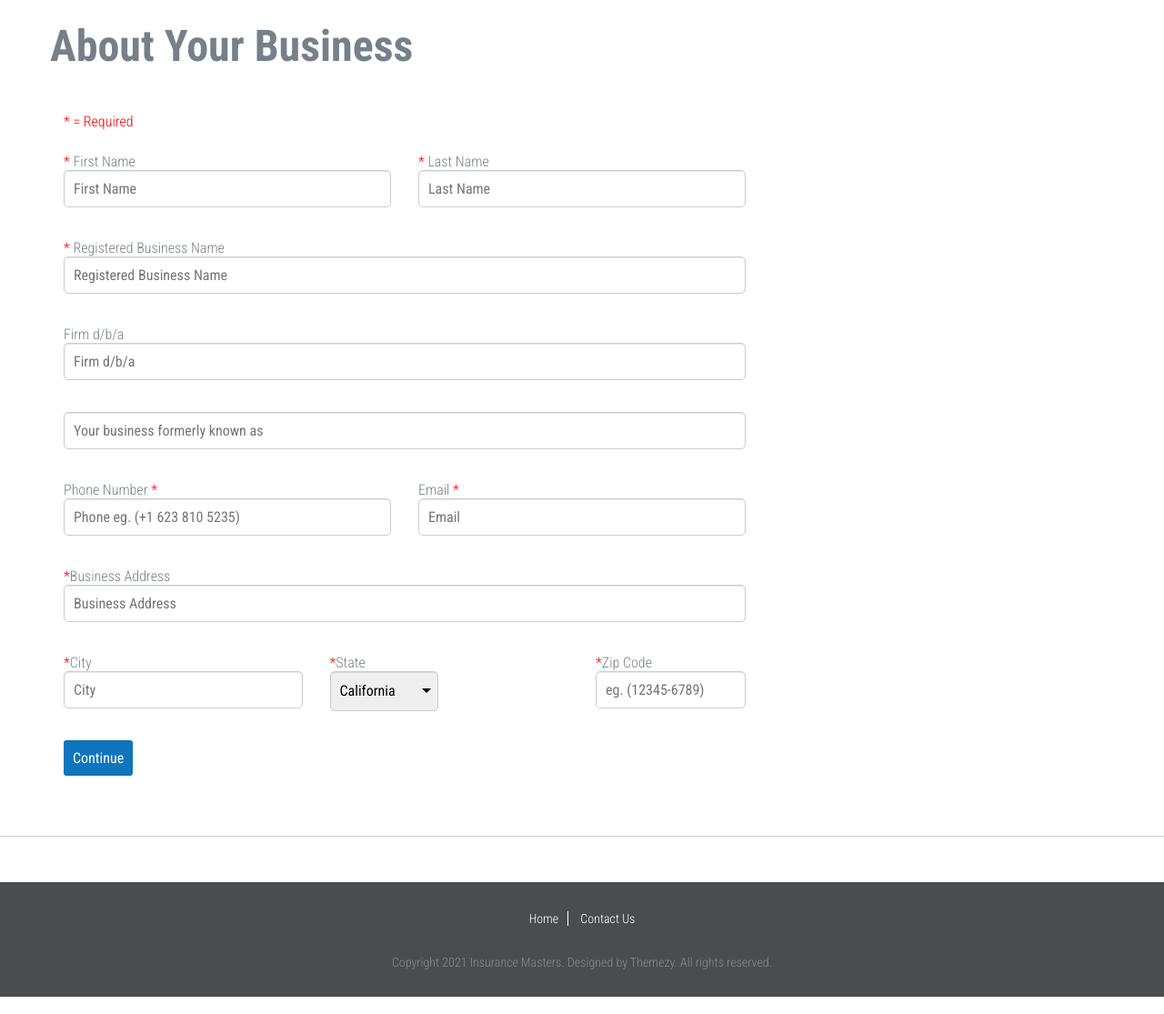
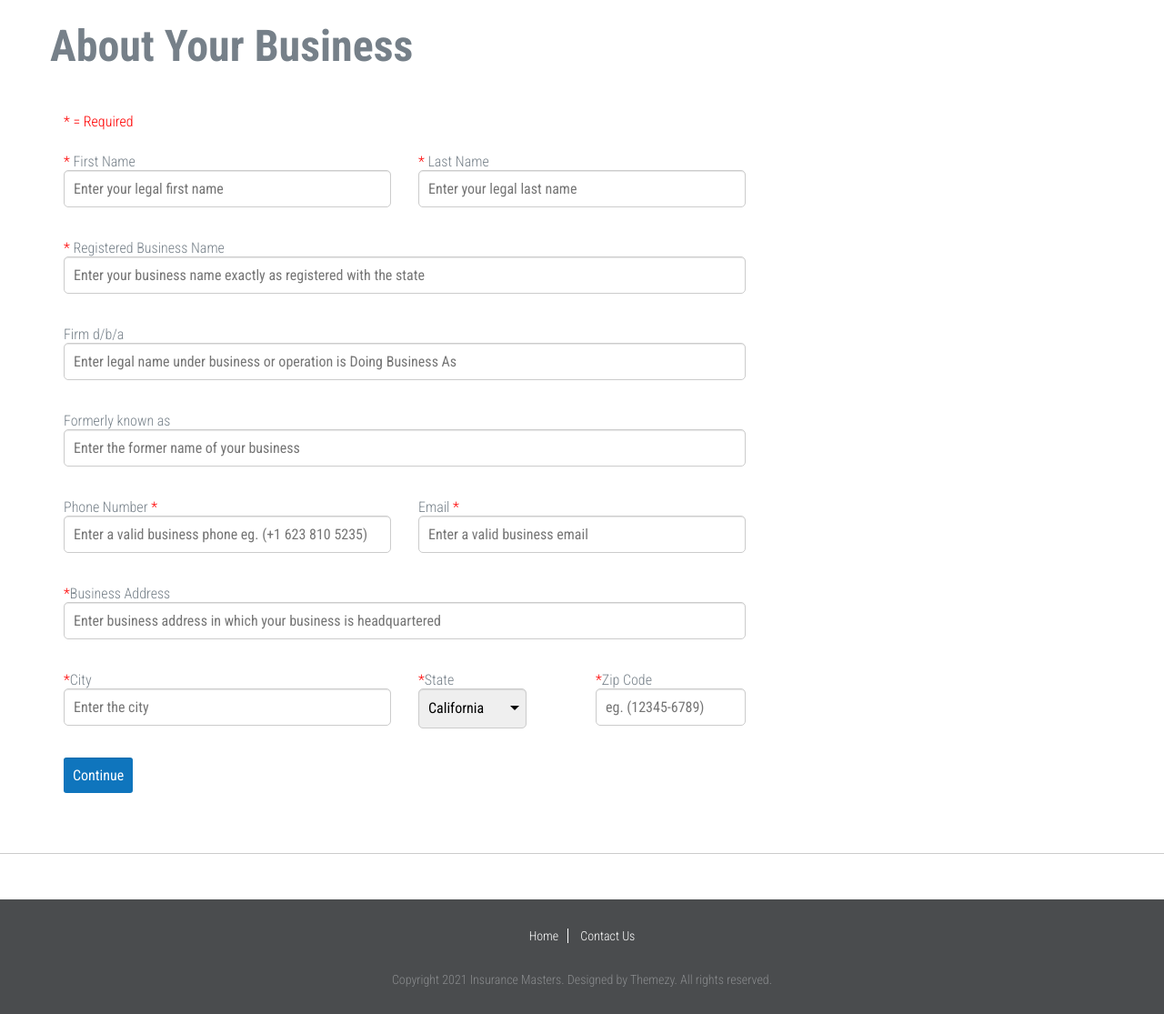
Before and after one commit to mrtyson93/insurancemasters, a Flask app: template templates/quoteyou.html in a window 1280 px wide. Shown: the part 384-1499 px from the top of the page at 91% size. Run offline with Flask 2, Linux system fonts and the light colour scheme; the template is opened without the code that fills it, so the values that code supplies are empty; parts of the project's set-up code (start-up, migrations or seed data) failed here and were passed over; some libraries are stand-ins or nearby versions.

Commit message:
add contextual field help on about your business page 1

```diff
--- a/templates/quoteyou.html
+++ b/templates/quoteyou.html
@@ -25,7 +25,7 @@
           <span style="color: red">*</span> First Name
           <input
             type="text"
-            placeholder="First Name"
+            placeholder="Enter your legal first name"
             name="txt-field-first-name"
             required
             maxlength="32"
@@ -35,7 +35,7 @@
           <span style="color: red">*</span> Last Name
           <input
             type="text"
-            placeholder="Last Name"
+            placeholder="Enter your legal last name"
             name="txt-field-last-name"
             required
             maxlength="32"
@@ -48,7 +48,7 @@
           <span style="color: red">*</span> Registered Business Name
           <input
             type="text"
-            placeholder="Registered Business Name"
+            placeholder="Enter your business name exactly as registered with the state"
             required
             maxlength="80"
           />
@@ -57,14 +57,15 @@
       <div class="row">
         <div class="col-md-8">
           Firm d/b/a
-          <input type="text" placeholder="Firm d/b/a" maxlength="80" />
+          <input type="text" placeholder="Enter legal name under business or operation is Doing Business As" maxlength="80" />
         </div>
       </div>
       <div class="row">
         <div class="col-md-8">
+          Formerly known as
           <input
             type="text"
-            placeholder="Your business formerly known as"
+            placeholder="Enter the former name of your business"
             maxlength="80"
           />
         </div>
@@ -75,7 +76,7 @@
           <span style="color: red">*</span>
           <input
             type="text"
-            placeholder="Phone eg. (+1 623 810 5235)"
+            placeholder="Enter a valid business phone eg. (+1 623 810 5235)"
             required
             maxlength="15"
             oninvalid="this.setCustomValidity('Must be valid phone number')"
@@ -88,7 +89,7 @@
           <span style="color: red">*</span>
           <input
             type="text"
-            placeholder="Email"
+            placeholder="Enter a valid business email"
             required
             maxlength="50"
             oninvalid="this.setCustomValidity('Must be valid email address')"
@@ -113,7 +114,7 @@
           <span style="color: red">*</span>Business Address
           <input
             type="text"
-            placeholder="Business Address"
+            placeholder="Enter business address in which your business is headquartered"
             name="txt-field-address"
             required
             pattern="^[#.0-9a-zA-Z\s,-]+$"
@@ -122,13 +123,12 @@
         </div>
       </div>
       <div class="row">
-        <div class="col-md-3">
+        <div class="col-md-4">
           <span style="color: red">*</span>City
-          <input type="text" placeholder="City" required maxlength="32" />
+          <input type="text" placeholder="Enter the city" required maxlength="32" />
         </div>
-        <div class="col-md-3">
-          <span style="color: red">*</span>State
-          <br />
+        <div class="col-md-2">
+          <span style="color: red">*</span>State<br>
           <select>
             <option value="CA" {% if selected_state=='CA' %} selected="selected"{% endif %}>California</option>
             <option value="TX" {% if selected_state=='TX' %} selected="selected"{% endif %}>Texas</option>
```
Also changed, not shown: 1 other file.
